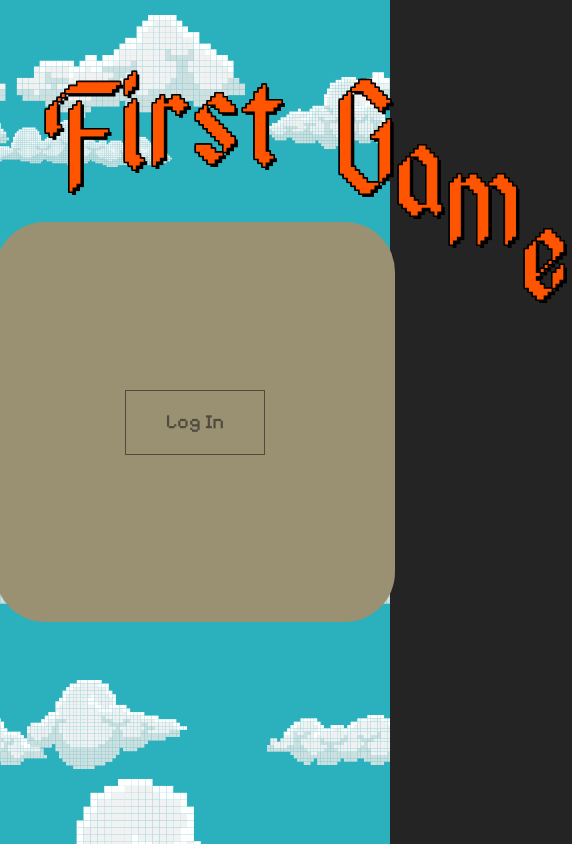
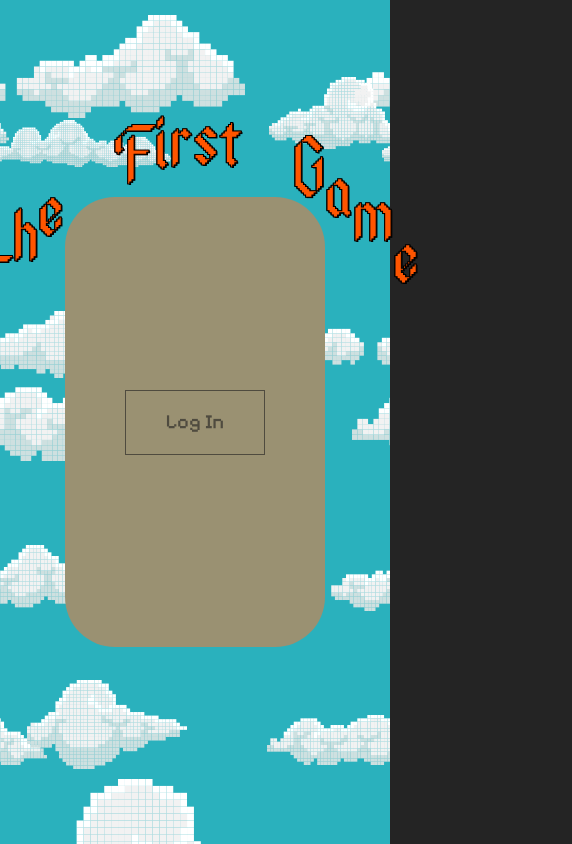
Before and after one commit to NikitaVirachev/WebGameClient, a React (Vite) app: page / in a window 390 px wide. Shown: the whole page, 572 px wide, since content can reach past the window. Built offline with nearby package versions, Linux system fonts and the light colour scheme; no server answers.

Commit message:
feat #8: add breakpoints for Name font-size and Login width

```diff
--- a/src/components/Login/Name.scss
+++ b/src/components/Login/Name.scss
@@ -19,7 +19,31 @@
     font-size: 15rem;
   }
   @include mixins.respond(tab-land) {
-    font-size: 13rem;
+    font-size: 10rem;
+    text-shadow:
+      2px 2px 0 var(--black),
+      -0.6px -0.6px 0 var(--black),
+      0.6px -0.6px 0 var(--black),
+      -0.6px 0.6px 0 var(--black),
+      0.6px 0.6px 0 var(--black);
+  }
+  @include mixins.respond(phone-lg) {
+    font-size: 9rem;
+    text-shadow:
+      1.7px 1.7px 0 var(--black),
+      -0.5px -0.5px 0 var(--black),
+      0.5px -0.5px 0 var(--black),
+      -0.5px 0.5px 0 var(--black),
+      0.5px 0.5px 0 var(--black);
+  }
+  @include mixins.respond(phone-sm) {
+    font-size: 7rem;
+    text-shadow:
+      1.2px 1.2px 0 var(--black),
+      -0.4px -0.4px 0 var(--black),
+      0.4px -0.4px 0 var(--black),
+      -0.4px 0.4px 0 var(--black),
+      0.4px 0.4px 0 var(--black);
   }
 }
 
--- a/src/components/Pages/Login/Login.scss
+++ b/src/components/Pages/Login/Login.scss
@@ -1,7 +1,4 @@
 @use '../../../styles/abstracts/mixins';
-
-$login-width: 40rem;
-$login-height: 40rem;
 
 .login {
   position: absolute;
@@ -14,16 +11,24 @@ $login-height: 40rem;
     justify-content: center;
     align-items: center;
 
-    width: $login-width;
-    height: $login-height;
-  }
+    width: 40rem;
+    height: 50rem;
 
-  @include mixins.respond(big-desktop) {
-    $login-width: 50rem;
-    $login-height: 60rem;
-  }
-  @include mixins.respond(tab-land) {
-    $login-width: 30rem;
-    $login-height: 30rem;
+    @include mixins.respond(big-desktop) {
+      width: 50rem;
+      height: 60rem;
+    }
+    @include mixins.respond(tab-land) {
+      width: 38rem;
+      height: 45rem;
+    }
+    @include mixins.respond(phone-lg) {
+      width: 35rem;
+      height: 45rem;
+    }
+    @include mixins.respond(phone-sm) {
+      width: 26rem;
+      height: 45rem;
+    }
   }
 }
--- a/src/styles/abstracts/_mixins.scss
+++ b/src/styles/abstracts/_mixins.scss
@@ -19,28 +19,46 @@ ORDER: Base + typography > general layout + grid > page layout > components
 */
 
 @mixin respond($breakpoint) {
-  @if $breakpoint == phone {
-    @media only screen and (max-width: 37.5em) {
+  @if $breakpoint == phone-sm {
+    @media only screen and (max-width: 31.25em) {
+      // 500px
       @content;
-    } // 600px
+    }
+  }
+  @if $breakpoint == phone-md {
+    @media only screen and (max-width: 38.75em) {
+      // 620px
+      @content;
+    }
+  }
+  @if $breakpoint == phone-lg {
+    @media only screen and (max-width: 48em) {
+      // 768px
+      @content;
+    }
+  }
+  @if $breakpoint == tablet {
+    @media only screen and (max-width: 64em) {
+      // 1024px
+      @content;
+    }
   }
   @if $breakpoint == tab-port {
-    @media only screen and (max-width: 56.25em) {
+    @media only screen and (max-width: 71.5625em) {
+      // 1145px
       @content;
-    } // 900px
+    }
   }
   @if $breakpoint == tab-land {
     @media only screen and (max-width: 90em) {
+      // 1440px
       @content;
-    } // 1440px
+    }
   }
   @if $breakpoint == big-desktop {
-    @media only screen and (width >= 112.5em) {
+    @media only screen and (min-width: 112.5em) {
+      // 1800px
       @content;
-    } // 1800px
+    }
   }
 }
-
-body {
-  background: red;
-}
```
